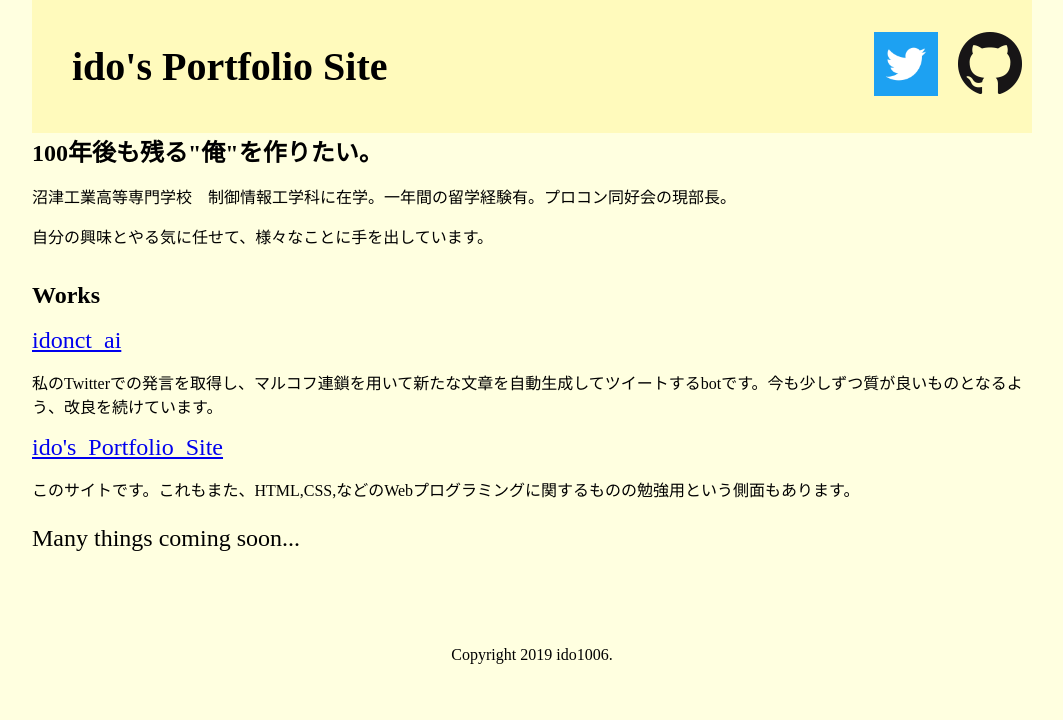
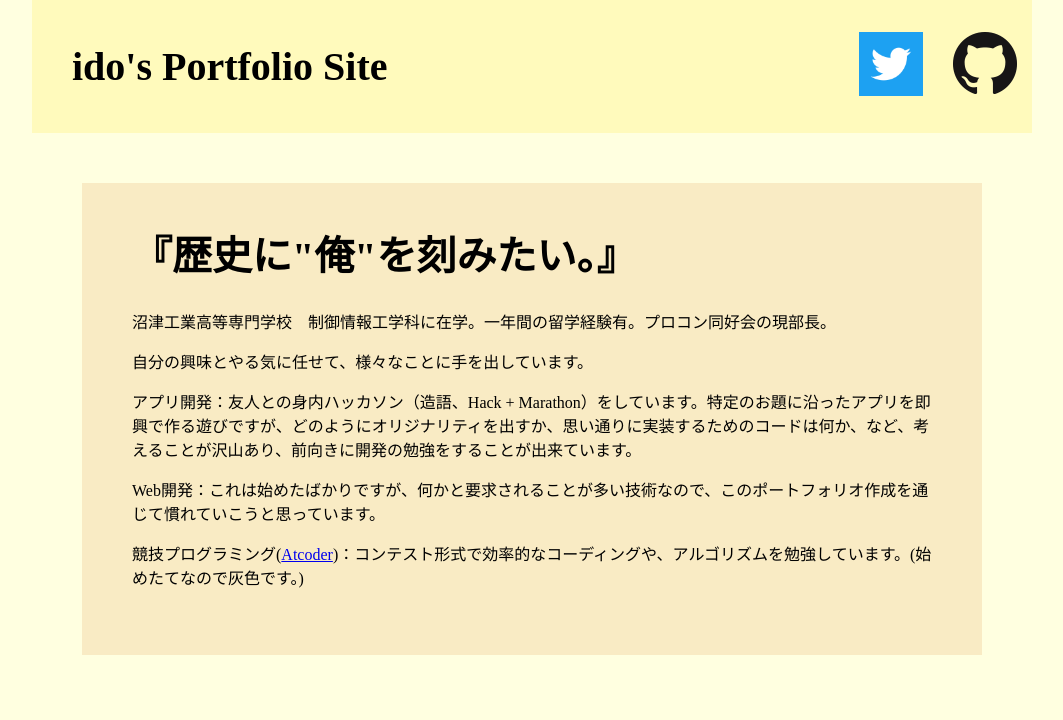
Before and after one commit to ido1006/ido1006.github.io, a plain HTML site: page index.html in a window 1280 px wide. Shown: the top 720 px of the page, without its empty margins (108-1171 px from the left). Drawn offline with Linux system fonts and the light colour scheme.

Commit message:
greetingを背景色つけて見やすい感じに　ちょっといい感じ(?)

```diff
--- a/css/style.css
+++ b/css/style.css
@@ -35,7 +35,7 @@ header {
 
 header .icon{
   width: 64px; height: 64px;
-  margin: 0 10px;
+  margin: 0 15px;
 }
 
 header ul {
@@ -54,6 +54,17 @@ header ul li:nth-of-type(2){
   margin-left: auto;
 }
 
+#entrance {
+  padding: 50px 0 50px 0;
+}
+
+#entrance .greeting {
+  width: 80%;
+  margin: 0 auto;
+  padding: 15px 50px 50px 50px;
+  background: rgba(245,222,179,0.60);
+}
+
 h2{
   margin: 0;
 }
--- a/index.html
+++ b/index.html
@@ -30,10 +30,15 @@
   </header>
 
   <main>
-    <div id="greetings">
-      <h2>100年後も残る"俺"を作りたい。</h2>
-      <p>沼津工業高等専門学校　制御情報工学科に在学。一年間の留学経験有。プロコン同好会の現部長。</p>
-      <p>自分の興味とやる気に任せて、様々なことに手を出しています。</p>
+    <div id="entrance">
+      <div class="greeting">
+        <h1>『歴史に"俺"を刻みたい。』</h1>
+        <p>沼津工業高等専門学校　制御情報工学科に在学。一年間の留学経験有。プロコン同好会の現部長。</p>
+        <p>自分の興味とやる気に任せて、様々なことに手を出しています。</p>
+        <p>アプリ開発：友人との身内ハッカソン（造語、Hack + Marathon）をしています。特定のお題に沿ったアプリを即興で作る遊びですが、どのようにオリジナリティを出すか、思い通りに実装するためのコードは何か、など、考えることが沢山あり、前向きに開発の勉強をすることが出来ています。
+        <p>Web開発：これは始めたばかりですが、何かと要求されることが多い技術なので、このポートフォリオ作成を通じて慣れていこうと思っています。
+        <p>競技プログラミング(<a href = "https://atcoder.jp">Atcoder</a>)：コンテスト形式で効率的なコーディングや、アルゴリズムを勉強しています。(始めたてなので灰色です。)
+      </div>
     </div>
 
     <br>
```
